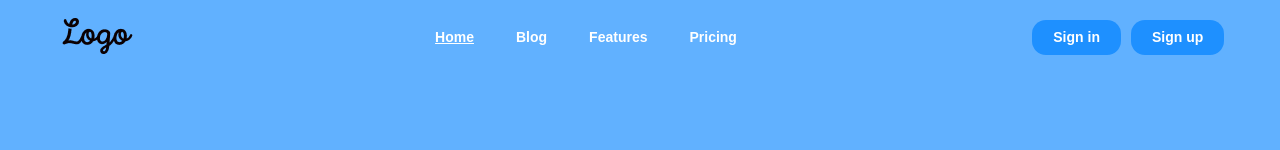
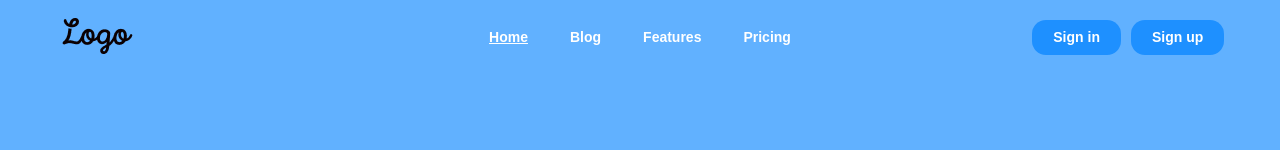
Before and after one commit to subzero783/receipt-scan, a Next.js app: page / in a window 1280 px wide. Shown: the top 150 px of the page. Built offline with nearby package versions, Linux system fonts and the light colour scheme; no server answers; a web font is replaced by a local one.

Commit message:
RSSCN-55 Updated the Styling of the top-navbar.css file

```diff
--- a/assets/styles/top-navbar.css
+++ b/assets/styles/top-navbar.css
@@ -73,8 +73,24 @@
         }
       }
 
+      .top-menu-column {
+        width: 40%;
+        justify-content: center;
+      }
+
       .mobile-top-buttons {
         display: none;
+      }
+
+      .top-buttons {
+        width: 30%;
+        display: flex;
+        justify-content: flex-end;
+      }
+
+      .logo-column {
+        width: 30%;
+        justify-content: flex-start;
       }
 
       @media screen and (max-width: 768px) {
```
